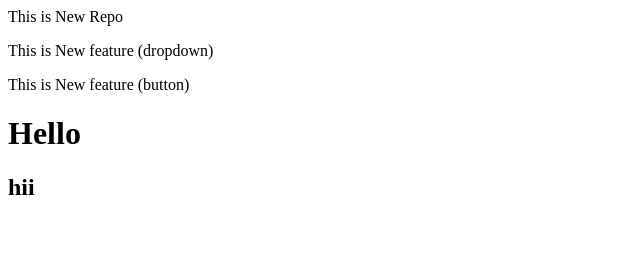
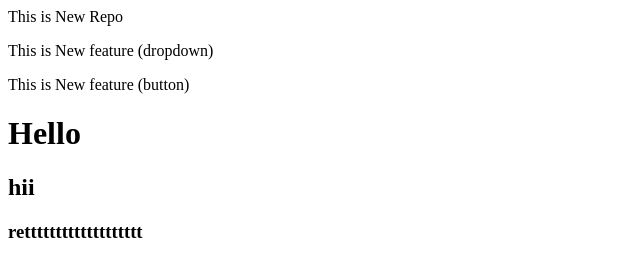
Before and after one commit to mitalthanki/LocalRepo, a plain HTML site: page index.html in a window 1280 px wide. Shown: the whole page, without its empty margins (0-640 px from the left). Drawn offline with Linux system fonts and the light colour scheme.

Commit message:
Add new h3 tag

```diff
--- a/index.html
+++ b/index.html
@@ -3,3 +3,4 @@
 <p>This is New feature (button)</p>
 <h1>Hello</h1>
 <h2>hii</h2>
+<h3>rettttttttttttttttttt</h3>
```
